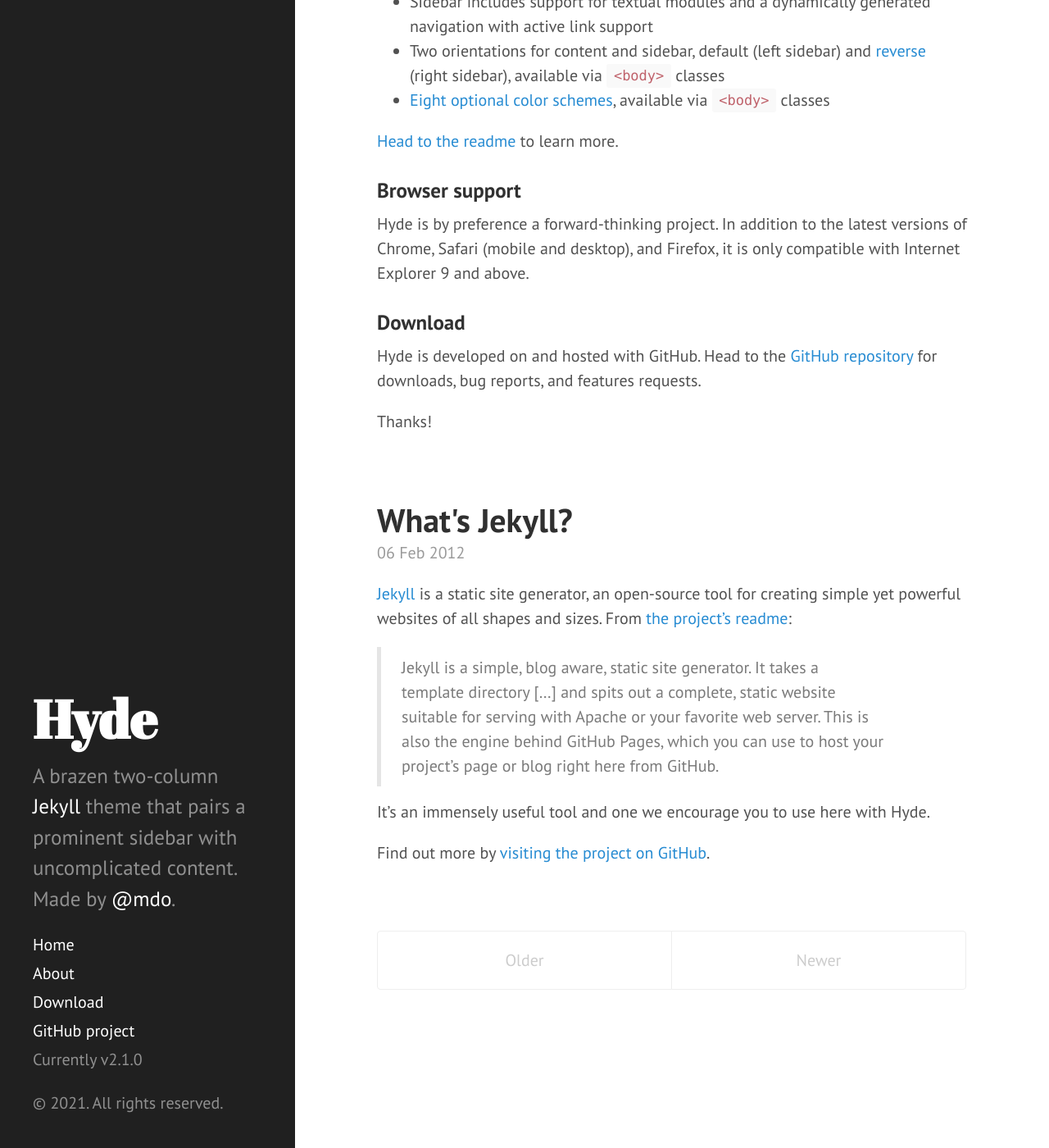
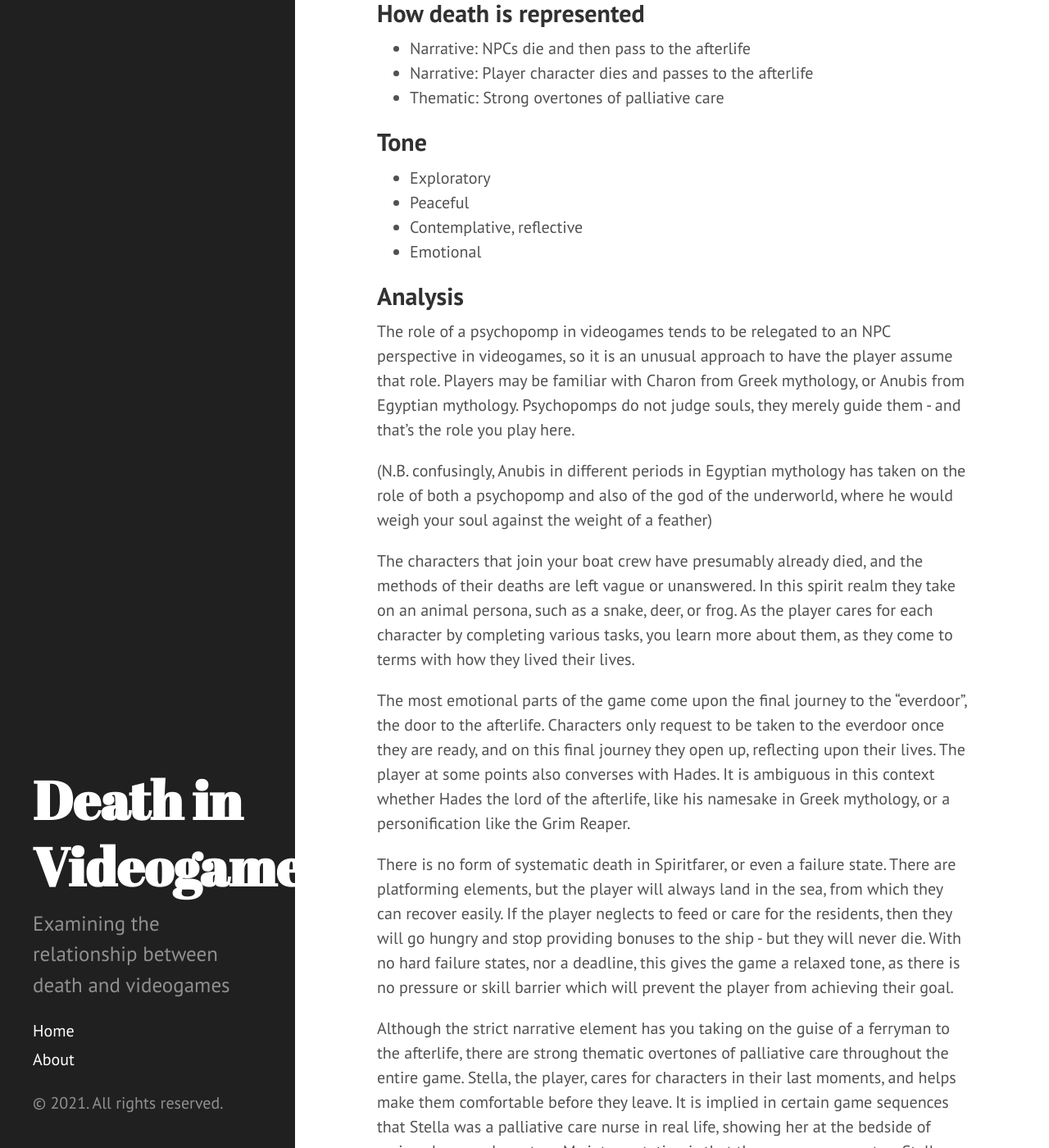
Before and after one commit to burythehammer/death-in-videogames, a Jekyll site: the page built from index.html, in a window 1280 px wide and 1400 px high, scrolled down 796 px. Shown: the whole window at 82% size. Built offline with Jekyll 4.4.1, drawn with Linux system fonts in a browser that asks for light colours; the list of posts is cut into pages by our own code; some of the changed text lies outside the part shown.

Commit message:
POST: Spiritfarer. Tearing out some hyde specific config.

```diff
--- a/_config.yml
+++ b/_config.yml
@@ -8,20 +8,14 @@
 permalink:        pretty
 
 # Setup
-title:            Hyde
-tagline:          'A Jekyll theme'
-description:      'A brazen two-column <a href="http://jekyllrb.com" target="_blank">Jekyll</a> theme that pairs a prominent sidebar with uncomplicated content. Made by <a href="https://twitter.com/mdo" target="_blank">@mdo</a>.'
-url:              http://hyde.getpoole.com
+title:            Death in Videogames
+tagline:          'placeholder where does this turn up hello'
+description:      'Examining the relationship between death and videogames'
+url:              http://www.deathinvideogames.com
 baseurl:          /
 
 author:
-  name:           'Mark Otto'
-  url:            https://twitter.com/mdo
+  name:           'The Author'
+  url:            https://www.burythehammer.com
 
-paginate:         5
-
-# Custom vars
-version:          2.1.0
-
-github:
-  repo:           https://github.com/poole/hyde
+paginate:         1
--- a/_includes/sidebar.html
+++ b/_includes/sidebar.html
@@ -26,9 +26,6 @@
         {% endif %}
       {% endfor %}
 
-      <a class="sidebar-nav-item" href="{{ site.github.repo }}/archive/v{{ site.version }}.zip">Download</a>
-      <a class="sidebar-nav-item" href="{{ site.github.repo }}">GitHub project</a>
-      <span class="sidebar-nav-item">Currently v{{ site.version }}</span>
     </nav>
 
     <p>&copy; {{ site.time | date: '%Y' }}. All rights reserved.</p>
--- a/_posts/2012-02-06-whats-jekyll.md
+++ /dev/null
@@ -1,12 +0,0 @@
----
-layout: post
-title: What's Jekyll?
----
-
-[Jekyll](http://jekyllrb.com) is a static site generator, an open-source tool for creating simple yet powerful websites of all shapes and sizes. From [the project's readme](https://github.com/mojombo/jekyll/blob/master/README.markdown):
-
-  > Jekyll is a simple, blog aware, static site generator. It takes a template directory [...] and spits out a complete, static website suitable for serving with Apache or your favorite web server. This is also the engine behind GitHub Pages, which you can use to host your project’s page or blog right here from GitHub.
-
-It's an immensely useful tool and one we encourage you to use here with Hyde.
-
-Find out more by [visiting the project on GitHub](https://github.com/mojombo/jekyll).
--- a/_posts/2013-12-28-introducing-hyde.md
+++ /dev/null
@@ -1,37 +0,0 @@
----
-layout: post
-title: Introducing Hyde
----
-
-Hyde is a brazen two-column [Jekyll](http://jekyllrb.com) theme that pairs a prominent sidebar with uncomplicated content. It's based on [Poole](http://getpoole.com), the Jekyll butler.
-
-### Built on Poole
-
-Poole is the Jekyll Butler, serving as an upstanding and effective foundation for Jekyll themes by [@mdo](https://twitter.com/mdo). Poole, and every theme built on it (like Hyde here) includes the following:
-
-* Complete Jekyll setup included (layouts, config, [404](/404), [RSS feed](/atom.xml), posts, and [example page](/about))
-* Mobile friendly design and development
-* Easily scalable text and component sizing with `rem` units in the CSS
-* Support for a wide gamut of HTML elements
-* Related posts (time-based, because Jekyll) below each post
-* Syntax highlighting, courtesy Pygments (the Python-based code snippet highlighter)
-
-### Hyde features
-
-In addition to the features of Poole, Hyde adds the following:
-
-* Sidebar includes support for textual modules and a dynamically generated navigation with active link support
-* Two orientations for content and sidebar, default (left sidebar) and [reverse](https://github.com/poole/lanyon#reverse-layout) (right sidebar), available via `<body>` classes
-* [Eight optional color schemes](https://github.com/poole/hyde#themes), available via `<body>` classes
-
-[Head to the readme](https://github.com/poole/hyde#readme) to learn more.
-
-### Browser support
-
-Hyde is by preference a forward-thinking project. In addition to the latest versions of Chrome, Safari (mobile and desktop), and Firefox, it is only compatible with Internet Explorer 9 and above.
-
-### Download
-
-Hyde is developed on and hosted with GitHub. Head to the <a href="https://github.com/poole/hyde">GitHub repository</a> for downloads, bug reports, and features requests.
-
-Thanks!
--- /dev/null
+++ b/_posts/2021-03-15-spiritfarer.md
@@ -0,0 +1,54 @@
+---
+layout: post
+title: "Spiritfarer"
+date: 2021-03-16T22:22:00Z
+tags:
+- spiritfarer
+---
+
+![Spiritfarer](/assets/images/01-spiritfarer.jpg)
+
+Game setup
+---
+
+In Spiritfarer, the player takes on the role of Stella, who guides souls to the afterlife upon a boat in a fantastical sea. The gameplay is management based, focusing on gathering resources, platforming, and navigating a ship. The goal is to make these souls happy and cared for, so that they can peacefully transition to the afterlife.
+
+How death is represented
+---
+
+- Narrative: NPCs die and then pass to the afterlife
+- Narrative: Player character dies and passes to the afterlife
+- Thematic: Strong overtones of palliative care
+
+Tone
+---
+
+- Exploratory
+- Peaceful
+- Contemplative, reflective
+- Emotional
+
+Analysis
+---
+
+The role of a psychopomp in videogames tends to be relegated to an NPC perspective in videogames, so it is an unusual approach to have the player assume that role. Players may be familiar with Charon from Greek mythology, or Anubis from Egyptian mythology. Psychopomps do not judge souls, they merely guide them - and that's the role you play here.
+
+(N.B. confusingly, Anubis in different periods in Egyptian mythology has  taken on the role of both a psychopomp and also of the god of the underworld, where he would weigh your soul against the weight of a feather)
+
+The characters that join your boat crew have presumably already died, and the methods of their deaths are left vague or unanswered. In this spirit realm they take on an animal persona, such as a snake, deer, or frog. As the player cares for each character by completing various tasks, you learn more about them, as they come to terms with how they lived their lives.
+
+The most emotional parts of the game come upon the final journey to the "everdoor", the door to the afterlife. Characters only request to be taken to the everdoor once they are ready, and on this final journey they open up, reflecting upon their lives. The player at some points also converses with Hades. It is ambiguous in this context whether Hades the lord of the afterlife, like his namesake in Greek mythology, or a personification like the Grim Reaper.
+
+There is no form of systematic death in Spiritfarer, or even a failure state. There are platforming elements, but the player will always land in the sea, from which they can recover easily. If the player neglects to feed or care for the residents, then they will go hungry and stop providing bonuses to the ship - but they will never die. With no hard failure states, nor a deadline, this gives the game a relaxed tone, as there is no pressure or skill barrier which will prevent the player from achieving their goal.
+
+Although the strict narrative element has you taking on the guise of a ferryman to the afterlife, there are strong thematic overtones of palliative care throughout the entire game. Stella, the player, cares for characters in their last moments, and helps make them comfortable before they leave. It is implied in certain game sequences that Stella was a palliative care nurse in real life, showing her at the bedside of various human characters. My interpretation is that the game serves not as Stella caring for others, but that she has died herself, and this game's story represents her coming to terms with the achievements and events of her own life. The game ends with Stella traveling through the everdoor, marking her own death.
+
+_Spiritfarer is available on the following platforms:_
+
+- Windows
+- macOS
+- Linux
+- PlayStation 4
+- Nintendo Switch
+- Xbox One
+- Stadia
--- a/about.md
+++ b/about.md
@@ -3,28 +3,9 @@
 title: About
 ---
 
-<p class="message">
-  Hey there! This page is included as an example. Feel free to customize it for your own use upon downloading. Carry on!
-</p>
+Death in Videogames is a project that explores the relationships between videogames and death, one game at a time.
 
-In the novel, *The Strange Case of Dr. Jeykll and Mr. Hyde*, Mr. Poole is Dr. Jekyll's virtuous and loyal butler. Similarly, Poole is an upstanding and effective butler that helps you build Jekyll themes. It's made by [@mdo](https://twitter.com/mdo).
+Inspirations:
 
-There are currently two themes built on Poole:
-
-* [Hyde](http://hyde.getpoole.com)
-* [Lanyon](http://lanyon.getpoole.com)
-
-Learn more and contribute on [GitHub](https://github.com/poole).
-
-## Setup
-
-Some fun facts about the setup of this project include:
-
-* Built for [Jekyll](http://jekyllrb.com)
-* Developed on GitHub and hosted for free on [GitHub Pages](https://pages.github.com)
-* Coded with [Sublime Text 2](http://sublimetext.com), an amazing code editor
-* Designed and developed while listening to music like [Blood Bros Trilogy](https://soundcloud.com/maddecent/sets/blood-bros-series)
-
-Have questions or suggestions? Feel free to [open an issue on GitHub](https://github.com/poole/issues/new) or [ask me on Twitter](https://twitter.com/mdo).
-
-Thanks for reading!
+* [Electronic Wireless Show: The Death Special](https://www.rockpapershotgun.com/podcast-episode-111-the-death-special)
+* [Play Dead](http://www.playdeadpodcast.com/)
```
Also changed, not shown: README.md (deleted), assets/images/01-spiritfarer.jpg (added).
